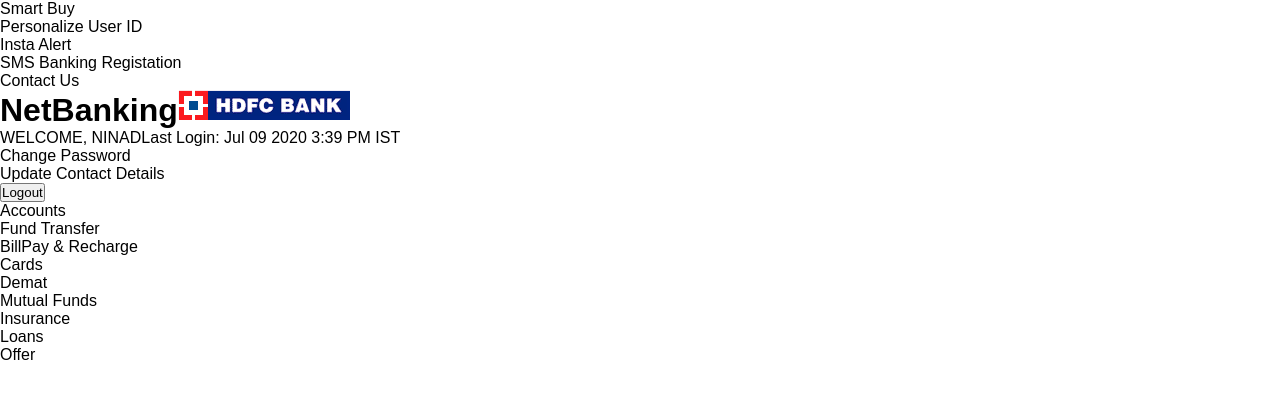
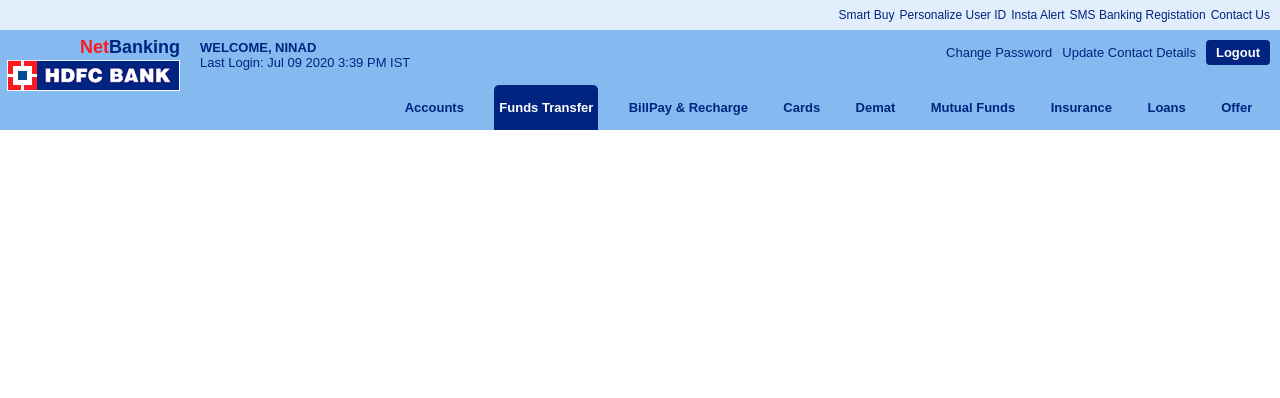
Before and after one commit to MrNiNaD/ENABLISTAR-TEST, a React (Vite) app: page / in a window 1280 px wide. Shown: the top 398 px of the page. Built offline with nearby package versions, Linux system fonts and the light colour scheme.

Commit message:
feat: topbar

```diff
--- a/src/component/TopBar.jsx
+++ b/src/component/TopBar.jsx
@@ -3,7 +3,7 @@
 
 const TopBar = () => {
   const data = ["Smart Buy", "Personalize User ID", "Insta Alert", "SMS Banking Registation", "Contact Us"];
-  const navLinks = ["Accounts", "Fund Transfer", "BillPay & Recharge", "Cards", "Demat", "Mutual Funds", "Insurance", "Loans", "Offer"];
+  const navLinks = ["Accounts", "Funds Transfer", "BillPay & Recharge", "Cards", "Demat", "Mutual Funds", "Insurance", "Loans", "Offer"];
 
   return (
     <header>
@@ -46,7 +46,7 @@
           <div className='right-section-part-2'>
             <ul>
               {navLinks?.map((navLink, index) => {
-                return <li className={navLink === "Fund Transfer" ? "nav-link-active" : ""} key={index}>{navLink}</li>
+                return <li className={navLink === "Funds Transfer" ? "nav-link-active" : ""} key={index}>{navLink}</li>
               })}
             </ul>
           </div>
--- a/src/index.css
+++ b/src/index.css
@@ -8,3 +8,119 @@
 ul {
   list-style-type: none;
 }
+
+:root {
+  --color1: rgb(0 36 127);
+  --color2: rgb(132 186 240);
+  --color3: rgb(251 26 31);
+}
+
+.section-1 {
+  background: rgb(226 238 251);
+}
+
+.section-1 ul {
+  display: flex;
+  font-size: 12px;
+  color: var(--color1);
+  justify-content: flex-end;
+  gap: 5px;
+  padding: 8px 10px;
+}
+
+.section-2 {
+  background: var(--color2);
+  display: flex;
+}
+
+.section-2 h1 {
+  padding: 7px;
+  padding-right: 20px;
+}
+
+.net-banking {
+  display: block;
+  font-size: 18px;
+  text-align: right;
+  margin-bottom: 2px;
+}
+
+.net {
+  color: var(--color3);
+}
+
+.banking {
+  color: var(--color1);
+}
+
+.right-section {
+  padding-top: 10px;
+  color: var(--color1);
+  flex-grow: 1;
+  padding-right: 10px;
+}
+
+.right-section-part-1 {
+  display: flex;
+  justify-content: space-between;
+  color: var(--color1);
+}
+
+.right-section-part-1 .left {
+  font-size: 13px;
+}
+
+.right-section-part-1 .left span {
+  display: block;
+}
+
+.right-section-part-1 .left .welcome-text {
+  font-weight: 600;
+}
+
+.right-section-part-1 .left .login-text, .right-section-part-1 .right ul {
+  font-size: 13px;
+  font-weight: 500;
+}
+
+.right-section-part-1 .right ul {
+  display: flex;
+  gap: 10px;
+  align-items: center;
+}
+
+.right-section-part-1 .right ul button {
+  background: var(--color1);
+  color: #fff;
+  border: none;
+  padding: 5px 10px;
+  font-weight: 600;
+  font-size: 13px;
+  border-radius: 4px;
+}
+
+.right-section-part-2{
+  max-width: 883px;
+  margin-left: auto;
+ }
+
+.right-section-part-2 ul {
+  margin-top: 15px;
+  display: flex;
+  color: var(--color1);
+  justify-content: space-around;
+}
+
+.right-section-part-2 ul li {
+  padding: 15px 5px;
+  font-weight: 600;
+  font-size: 13px;
+  text-align: center;
+}
+
+.nav-link-active {
+  background-color: var(--color1);
+  color: #fff;
+  border-top-left-radius: 5px;
+  border-top-right-radius: 5px;
+}
```
